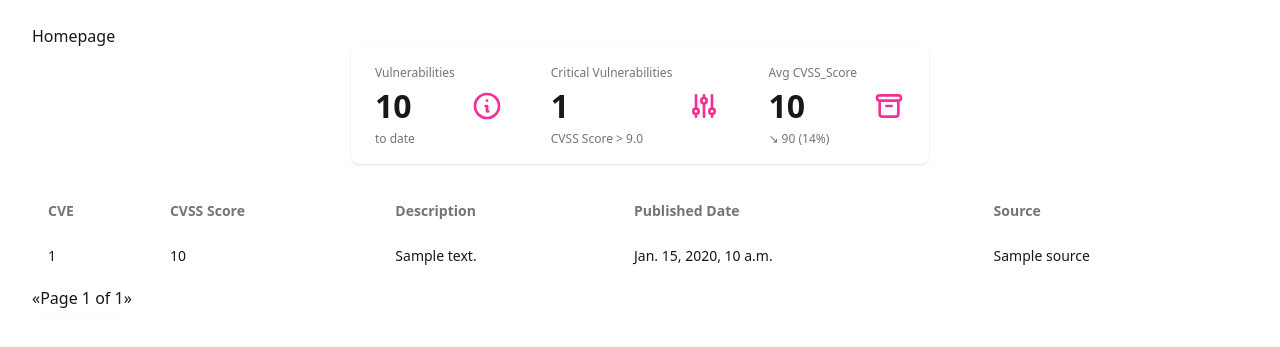
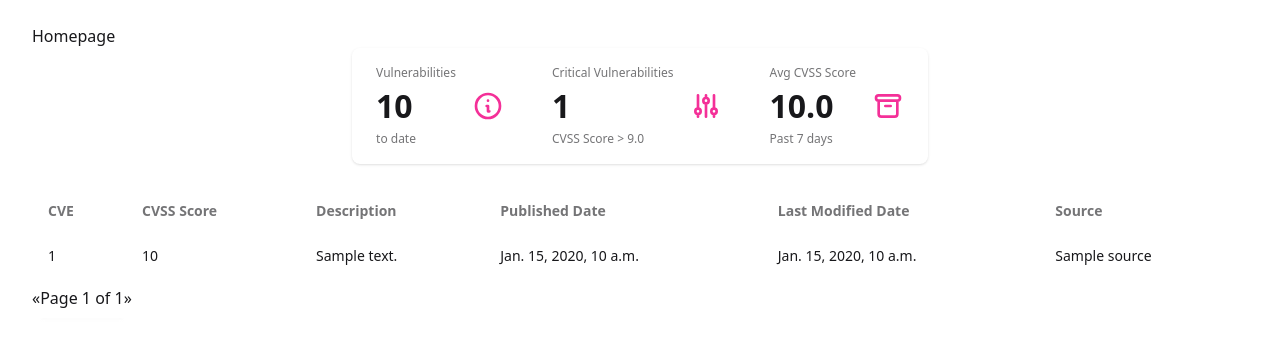
Before and after one commit to Version-LAA/vulnwatch, a Django app: template templates/home.html in a window 1280 px wide. Shown: the part 64-411 px from the top of the page. Run offline with Django 5.2, Linux system fonts and the light colour scheme; the template is opened without the code that fills it: most values are stand-ins (such as "Sample title", 1, 10 or a date in 2020); some libraries are stand-ins or nearby versions.

Commit message:
update homepage metrics

```diff
--- a/templates/home.html
+++ b/templates/home.html
@@ -44,7 +44,7 @@
           </svg>
         </div>
         <div class="stat-title">Critical Vulnerabilities</div>
-        <div class="stat-value">{{critical_count}}</div>
+        <div class="stat-value">{{stats.critical_count}}</div>
         <div class="stat-desc">CVSS Score > 9.0 </div>
       </div>
 
@@ -64,9 +64,9 @@
             ></path>
           </svg>
         </div>
-        <div class="stat-title">Avg CVSS_Score</div>
-        <div class="stat-value">{{avg_cvss}}</div>
-        <div class="stat-desc">↘︎ 90 (14%)</div>
+        <div class="stat-title">Avg CVSS Score</div>
+        <div class="stat-value">{{stats.avg_cvss|floatformat:1}}</div>
+        <div class="stat-desc"> Past 7 days </div>
       </div>
     </div>
 
@@ -82,6 +82,7 @@
           <th>CVSS Score</th>
           <th>Description</th>
           <th>Published Date</th>
+          <th>Last Modified Date</th>
           <th>Source</th>
 
         </tr>
@@ -93,6 +94,7 @@
           <td>{{v.cvss_score}}</td>
           <td>{{v.description}}</td>
           <td>{{v.published_date}}</td>
+          <td>{{v.last_modification_date}}</td>
           <td>{{v.source}}</td>
         </tr>
         {% endfor %}
```
Also changed, not shown: vulnerabilities/views.py (+6 -1 lines).
